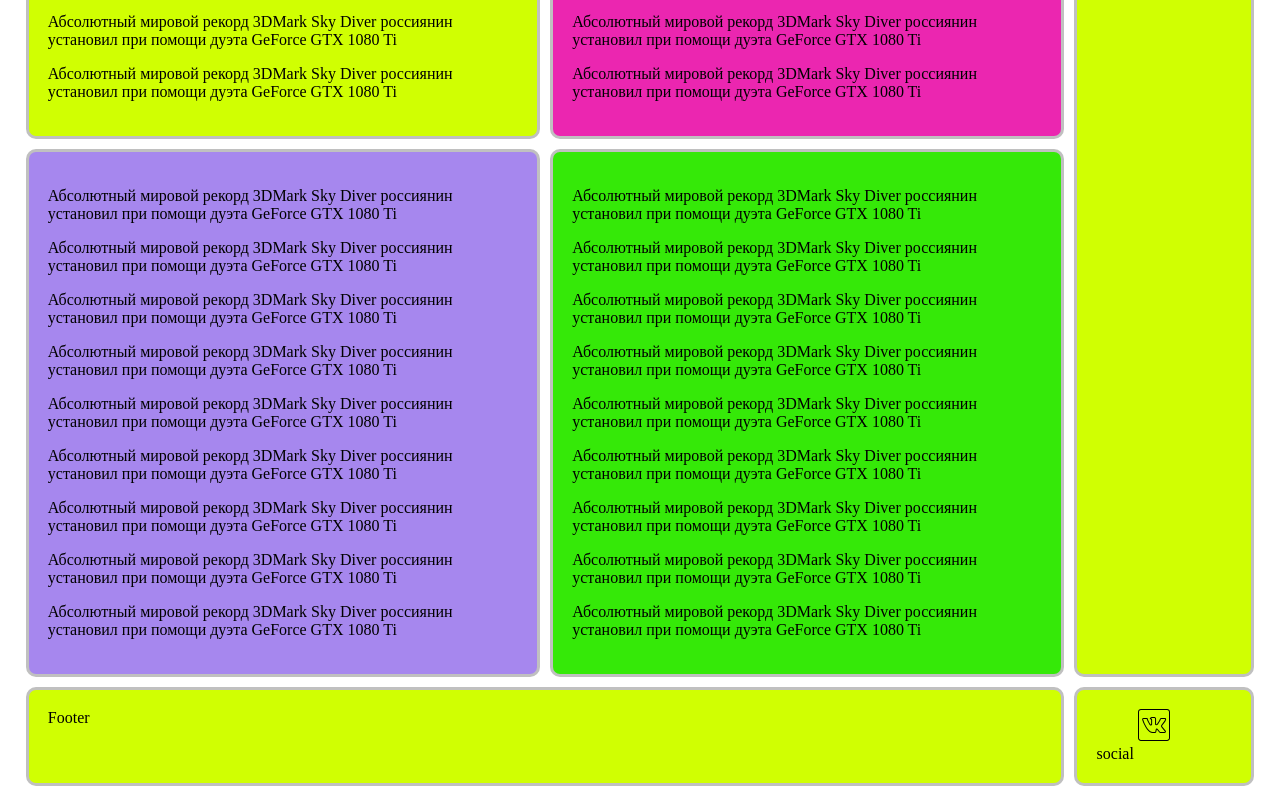
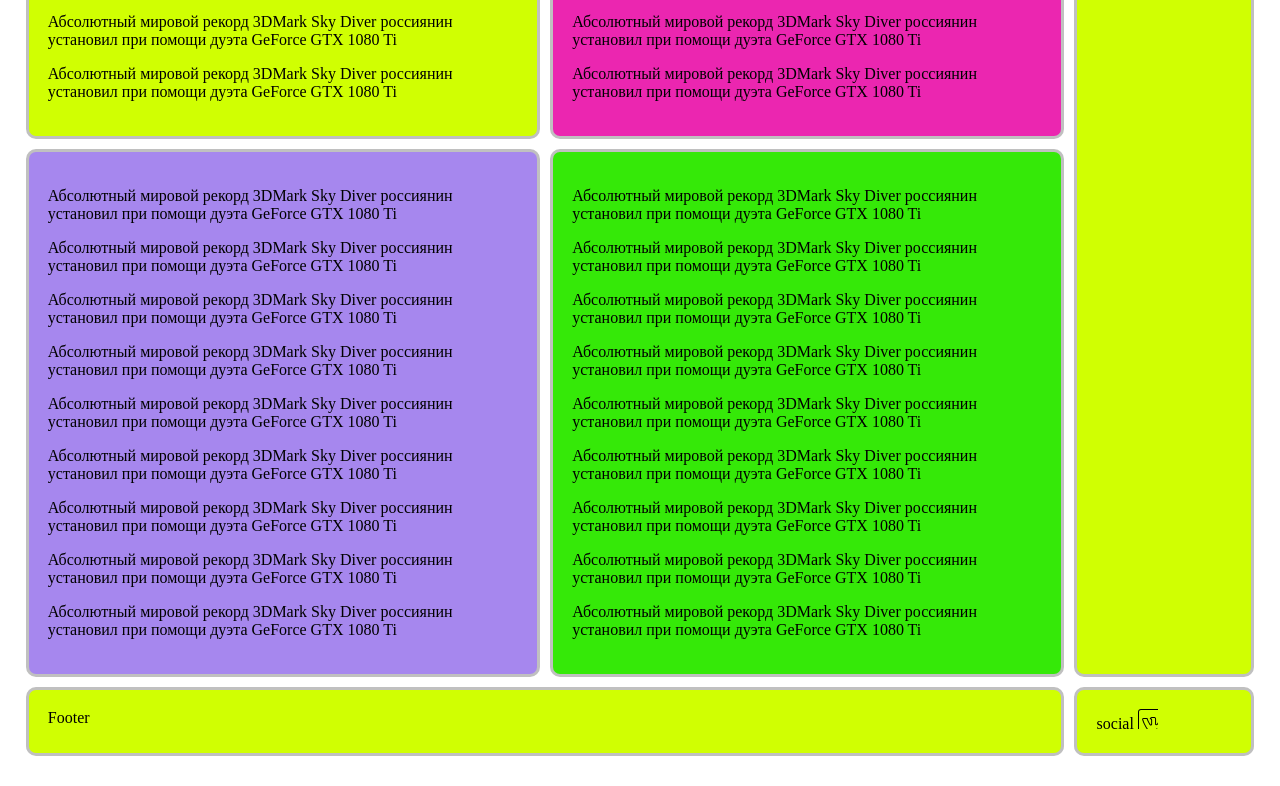
Before and after one commit to mig38m/mig38m.github.com, a plain HTML site: page index.html in a window 1280 px wide. Shown: the part 1283-2069 px from the top of the page. After the commit the page ends 2039 px from the top, so only its background shows below. Drawn offline with Linux system fonts and the light colour scheme.

Commit message:
Update index.html

```diff
--- a/index.html
+++ b/index.html
@@ -242,7 +242,7 @@ header, footer, article, nav, razdel, social, sidebar, slider {
   <article id="mainArticle5"><p> Абсолютный мировой рекорд 3DMark Sky Diver россиянин установил при помощи дуэта GeForce GTX 1080 Ti </p>  <p> Абсолютный мировой рекорд 3DMark Sky Diver россиянин установил при помощи дуэта GeForce GTX 1080 Ti </p> <p> Абсолютный мировой рекорд 3DMark Sky Diver россиянин установил при помощи дуэта GeForce GTX 1080 Ti </p> <p> Абсолютный мировой рекорд 3DMark Sky Diver россиянин установил при помощи дуэта GeForce GTX 1080 Ti </p> <p> Абсолютный мировой рекорд 3DMark Sky Diver россиянин установил при помощи дуэта GeForce GTX 1080 Ti </p> <p> Абсолютный мировой рекорд 3DMark Sky Diver россиянин установил при помощи дуэта GeForce GTX 1080 Ti </p> <p> Абсолютный мировой рекорд 3DMark Sky Diver россиянин установил при помощи дуэта GeForce GTX 1080 Ti </p> <p> Абсолютный мировой рекорд 3DMark Sky Diver россиянин установил при помощи дуэта GeForce GTX 1080 Ti </p> <p> Абсолютный мировой рекорд 3DMark Sky Diver россиянин установил при помощи дуэта GeForce GTX 1080 Ti </p> </article>
   <article id="mainArticle6"><p> Абсолютный мировой рекорд 3DMark Sky Diver россиянин установил при помощи дуэта GeForce GTX 1080 Ti </p>  <p> Абсолютный мировой рекорд 3DMark Sky Diver россиянин установил при помощи дуэта GeForce GTX 1080 Ti </p> <p> Абсолютный мировой рекорд 3DMark Sky Diver россиянин установил при помощи дуэта GeForce GTX 1080 Ti </p> <p> Абсолютный мировой рекорд 3DMark Sky Diver россиянин установил при помощи дуэта GeForce GTX 1080 Ti </p> <p> Абсолютный мировой рекорд 3DMark Sky Diver россиянин установил при помощи дуэта GeForce GTX 1080 Ti </p> <p> Абсолютный мировой рекорд 3DMark Sky Diver россиянин установил при помощи дуэта GeForce GTX 1080 Ti </p> <p> Абсолютный мировой рекорд 3DMark Sky Diver россиянин установил при помощи дуэта GeForce GTX 1080 Ti </p> <p> Абсолютный мировой рекорд 3DMark Sky Diver россиянин установил при помощи дуэта GeForce GTX 1080 Ti </p> <p> Абсолютный мировой рекорд 3DMark Sky Diver россиянин установил при помощи дуэта GeForce GTX 1080 Ti </p> </article>
   <footer id="mainFooter">Footer</footer>
-  <social id="mainSocial">social <iframe src="vkontakte.svg" width="50" height="50" style="border: none"></iframe> </social>
+  <social id="mainSocial">social <iframe src="vkontakte.svg" width="20" height="20" style="border: none"></iframe> </social>
 
  <script src="css-polyfills.min.js"></script>
 </body>
```
